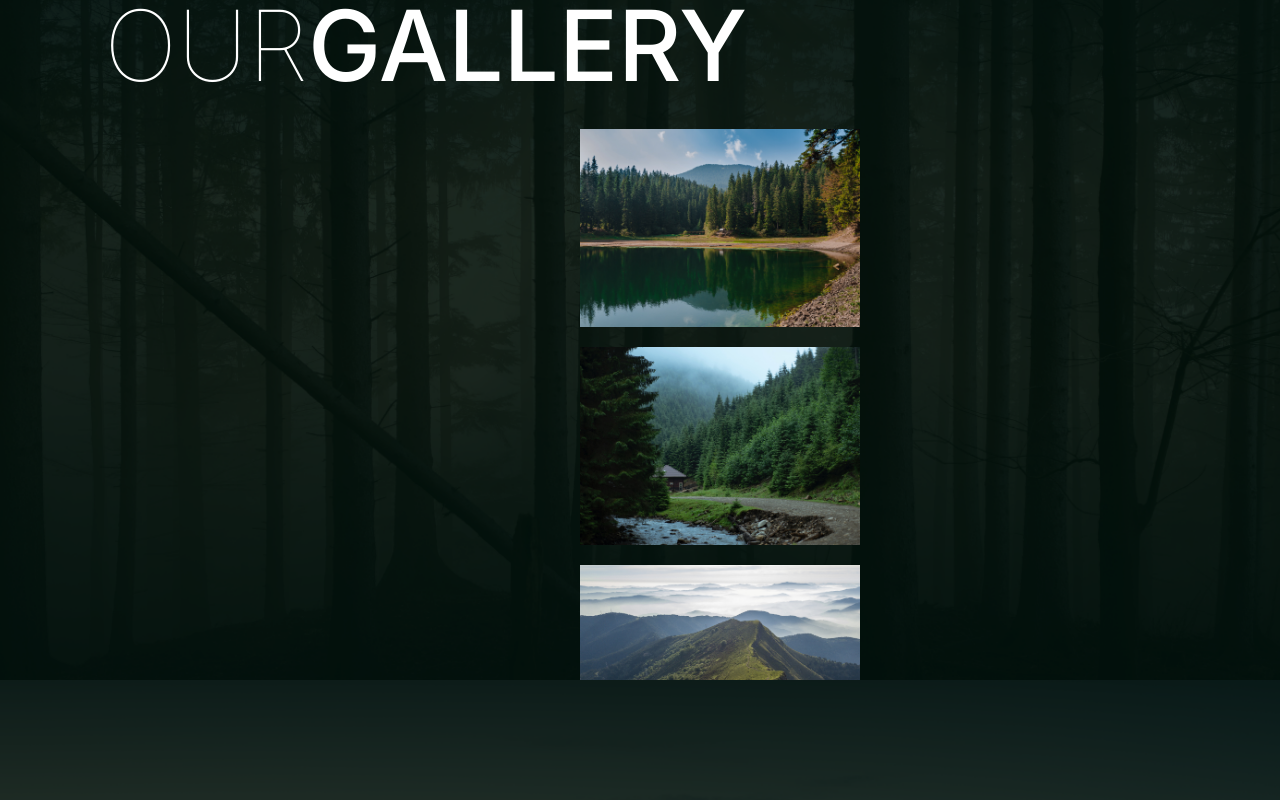
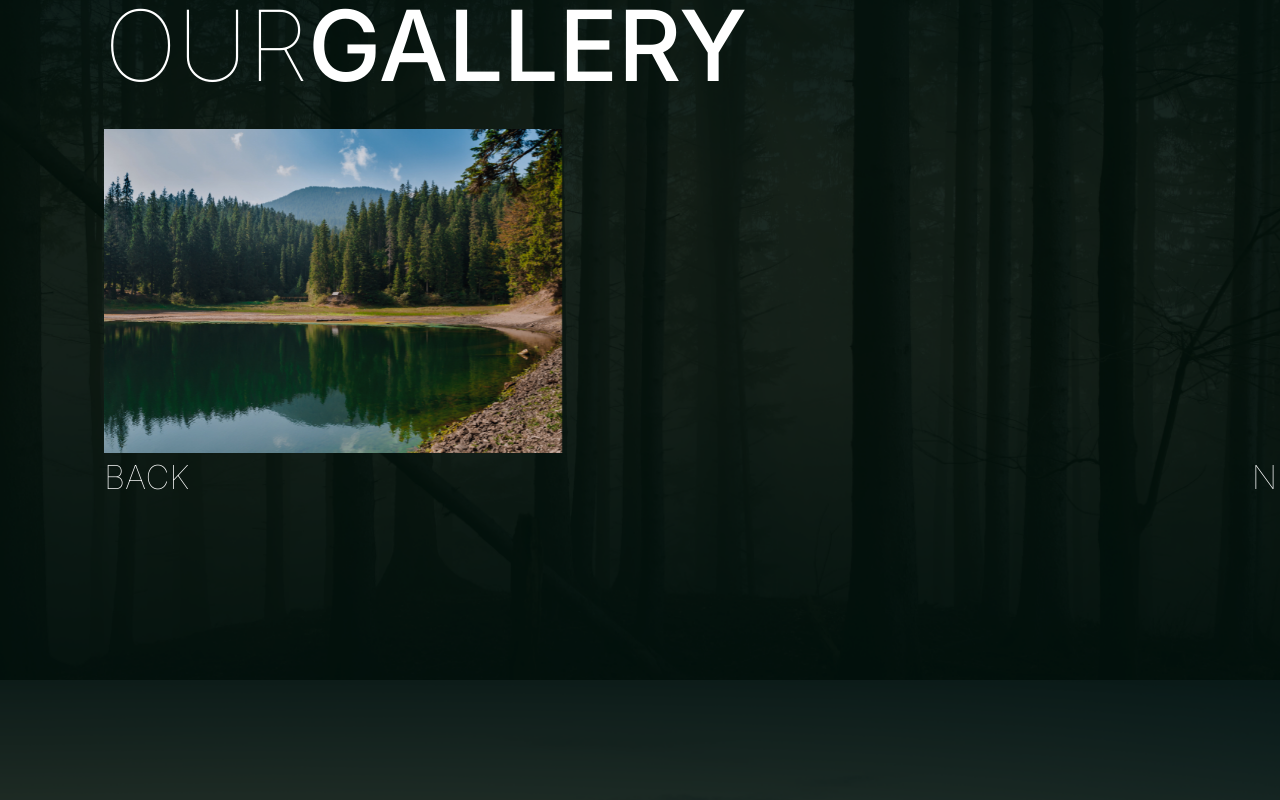
Before and after one commit to VioletaNaboy/CarpTravel, a Next.js app: page / in a window 1280 px wide. Shown: the part 3320-4120 px from the top of the page. Built offline with nearby package versions, Linux system fonts and the light colour scheme.

Commit message:
fixed_Contacts

```diff
--- a/src/app/globals.css
+++ b/src/app/globals.css
@@ -46,7 +46,7 @@ button {
   .wrapper {
     width: 100%;
     min-width: 320px;
-    padding: 76px 20px;
+    padding: 68px 20px;
   }
 
   .container {
@@ -122,6 +122,7 @@ button {
       height: 228px;
       resize: none;
     }
+
   }
 
   @media screen and (min-width: 1280px) {
--- a/src/sections/Contacts/Contacts.tsx
+++ b/src/sections/Contacts/Contacts.tsx
@@ -4,13 +4,13 @@ export default function Contacts() {
   return (
     <section
       id="contacts"
-      className="bg-contacts bg-cover bg-center bg-no-repeat md:h-lvh w-full wrapper"
+      className="bg-contacts bg-cover bg-center bg-no-repeat lg:h-lvh w-full wrapper"
     >
       <div className="container">
         <h2 className="text-l-mob md:text-l-tab lg:text-l-des font-thin mb-[24px]">
           Contact <span className="font-medium">Us</span>
         </h2>
-        <div className="md:flex gap-[281px] ">
+        <div className="md:flex flex-col justify-between lg:flex-row lg:gap-[281px]  ">
           <div className="flex flex-col gap-[26px] md:w-[525px] md:flex-row justify-between md:mb-[64px] lg:flex-col lg:items-end">
             {" "}
             <div className="flex flex-col gap-[26px] lg:gap-[64px] lg:items-end">
--- a/src/sections/Gallery/Gallery.tsx
+++ b/src/sections/Gallery/Gallery.tsx
@@ -1,4 +1,14 @@
+"use client";
+
 import Image from "next/image";
+import { Navigation } from "swiper/modules";
+import { Swiper, SwiperSlide } from "swiper/react";
+
+import "swiper/css";
+import "swiper/css/navigation";
+import "swiper/css/pagination";
+import "swiper/css/scrollbar";
+
 export default function Gallery() {
   return (
     <section
@@ -10,7 +20,7 @@ export default function Gallery() {
           Our
           <span className="font-medium">Gallery</span>
         </h2>
-        <div className="flex flex-col gap-[20px] items-center">
+        <div className="flex flex-col gap-[20px] items-center md:hidden">
           <Image
             src="/img/services/slide-1.jpg"
             width={280}
@@ -30,6 +40,52 @@ export default function Gallery() {
             alt="Slide"
           />
         </div>
+        <div className="hidden md:block">
+          <Swiper
+            slidesPerView={1}
+            spaceBetween={3}
+            loop={true}
+            navigation={{
+              nextEl: ".custom-next",
+              prevEl: ".custom-prev",
+            }}
+            modules={[Navigation]}
+            className="mySwiper"
+          >
+            <SwiperSlide className="w-[454px]">
+              <Image
+                src="/img/services/slide-1.jpg"
+                width={458}
+                height={306}
+                alt="Slide"
+              />
+            </SwiperSlide>
+            <SwiperSlide className="w-[454px]">
+              <Image
+                src="/img/services/slide-2.jpg"
+                width={458}
+                height={306}
+                alt="Slide"
+              />
+            </SwiperSlide>
+            <SwiperSlide className="w-[454px]">
+              <Image
+                src="/img/services/slide-3.jpg"
+                width={458}
+                height={306}
+                alt="Slide"
+              />
+            </SwiperSlide>
+          </Swiper>
+          <div className="flex justify-between">
+            <button type="button" className="custom-prev text-[33px] font-thin">
+              Back
+            </button>
+            <button type="button" className="custom-next text-[33px] font-thin">
+              Next
+            </button>
+          </div>
+        </div>
       </div>
     </section>
   );
```
